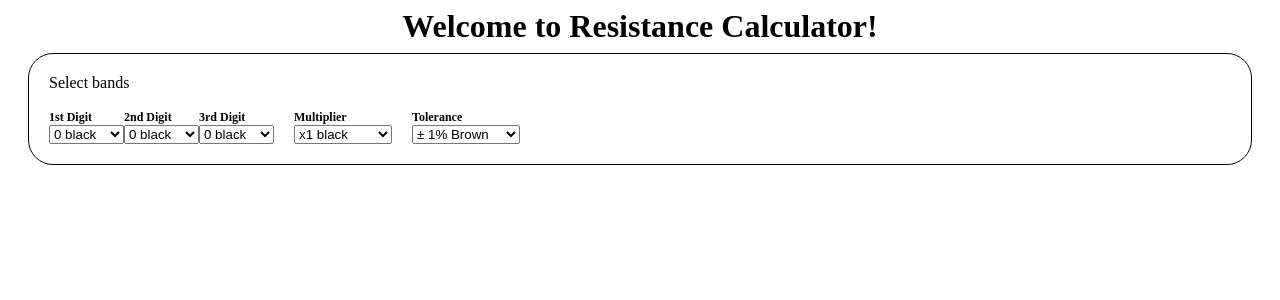
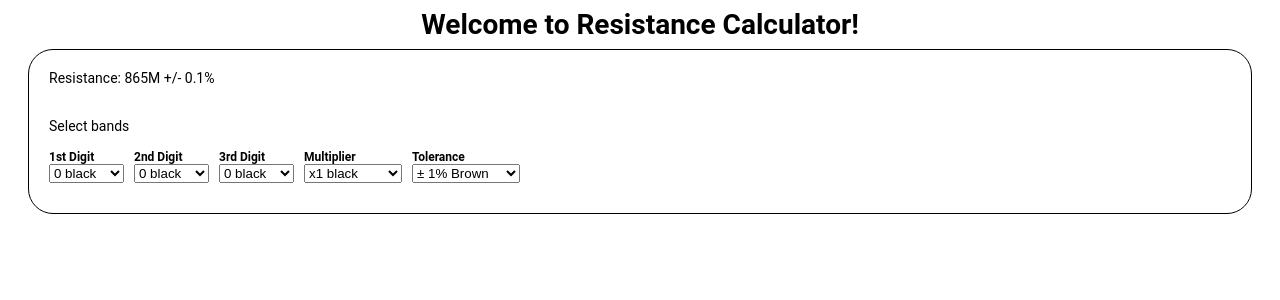
Before and after one commit to kw00183/cs6261project4, an Angular app: page / in a window 1280 px wide. Shown: the top 300 px of the page. Built offline with nearby package versions, Linux system fonts and the light colour scheme.

Commit message:
update the css of the app and the component

```diff
--- a/src/app/app.component.css
+++ b/src/app/app.component.css
@@ -1,4 +1,4 @@
-body {
+body, div, span, td, p {
   font-family: Roboto, Helvetica, Arial, sans-serif;
   font-size: 14px;
   color: #000000;
--- a/src/app/resistance/calculator/calculator.component.css
+++ b/src/app/resistance/calculator/calculator.component.css
@@ -1,3 +1,11 @@
+body, div, span, td, p {
+  font-family: Roboto, Helvetica, Arial, sans-serif;
+  font-size: 14px;
+  color: #000000;
+  -webkit-font-smoothing: antialiased;
+  -moz-osx-font-smoothing: grayscale;
+}
+
 p {
   margin: 0;
 }
@@ -18,6 +26,10 @@ p {
   padding-left: 20px;
 }
 
+.padding-dropdown {
+  padding: 0 10px 10px 0;
+}
+
 .inline {
   display: inline-block;
 }
--- a/src/app/resistance/calculator/calculator.component.html
+++ b/src/app/resistance/calculator/calculator.component.html
@@ -1,31 +1,32 @@
 <form>
 <div id="round-container">
+  <p>Resistance: 865M +/- 0.1%</p><br><br>
   <p>Select bands</p><br>
-  <span class="inline">
+  <span class="inline padding-dropdown">
     <p class="header-digits">1st Digit</p>
     <select name="digit1" id="#">
       <option *ngFor="let item of colorBands" [value]="item['id']">{{item['name']}}</option>
     </select>
   </span>
-  <span class="inline">
+  <span class="inline padding-dropdown">
     <p class="header-digits">2nd Digit</p>
     <select name="digit2" id="#">
       <option *ngFor="let item of colorBands" [value]="item['id']">{{item['name']}}</option>
     </select>
   </span>
-  <span class="inline">
+  <span class="inline padding-dropdown">
     <p class="header-digits">3rd Digit</p>
     <select name="digit3" id="#">
       <option *ngFor="let item of colorBands" [value]="item['id']">{{item['name']}}</option>
     </select>
   </span>
-  <span class="inline padding-left20">
+  <span class="inline padding-dropdown">
     <p class="header-digits">Multiplier</p>
     <select name="multiplier" id="#">
       <option *ngFor="let item of colorMultiplier" [value]="item['multiplier']">{{item['name']}}</option>
     </select>
   </span>
-  <span class="inline padding-left20">
+  <span class="inline padding-dropdown">
     <p class="header-digits">Tolerance</p>
     <select name="tolerance" id="#">
       <option *ngFor="let item of colorTolerance" [value]="item['tolerance']">{{item['name']}}</option>
```
